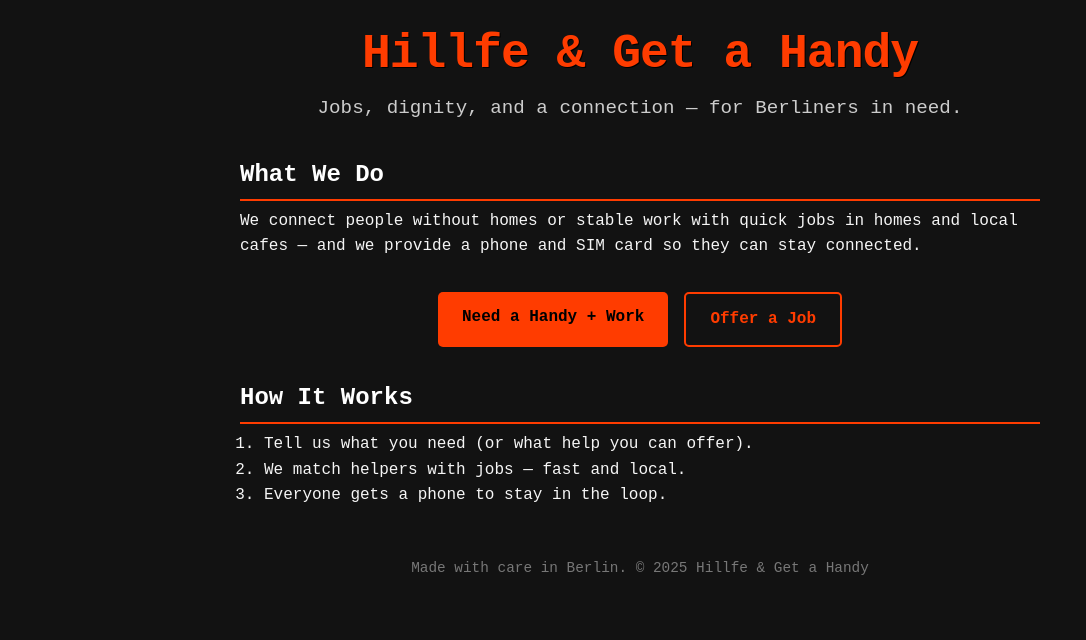
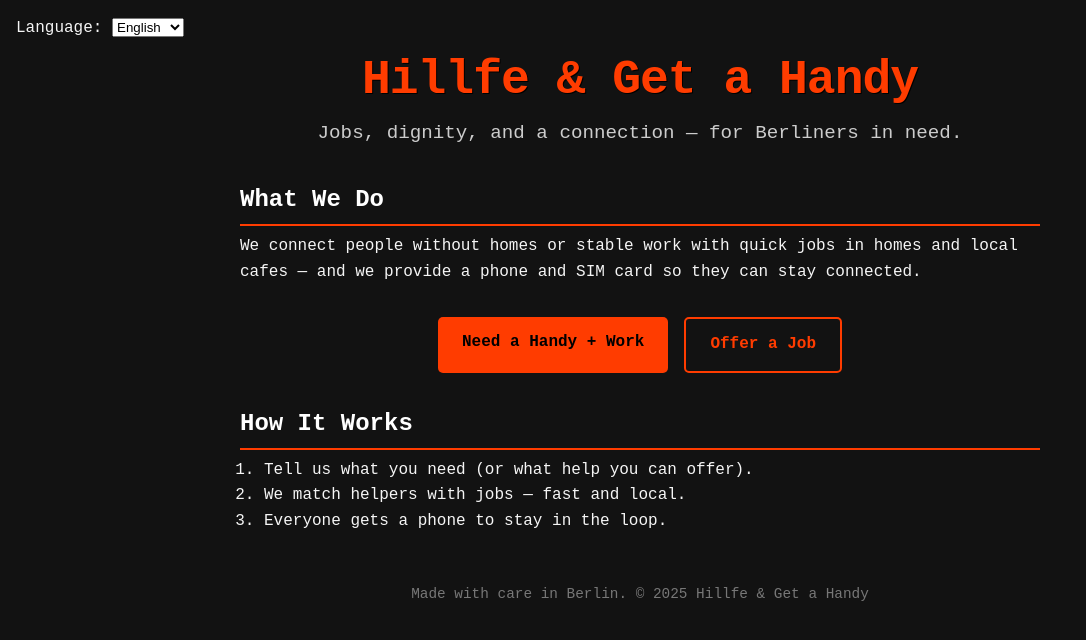
Before and after one commit to catlikesice/hilfeandgetahandy, a plain HTML site: page index.html in a window 1280 px wide. Shown: the whole page, without its empty margins (0-1086 px from the left). Drawn offline with Linux system fonts and the light colour scheme.

Commit message:
Update index.html

```diff
--- a/index.html
+++ b/index.html
@@ -7,6 +7,16 @@
   <link rel="stylesheet" href="styles.css" />
 </head>
 <body>
+   <div class="lang-switcher">
+    <label for="language">Language:</label>
+    <select id="language">
+      <option value="en">English</option>
+      <option value="de">Deutsch</option>
+      <option value="pl">Polski</option>
+      <option value="ru">Русский</option>
+    </select>
+  </div>
+
   <header>
     <h1>Hillfe & Get a Handy</h1>
     <p class="tagline">Jobs, dignity, and a connection — for Berliners in need.</p>
```
